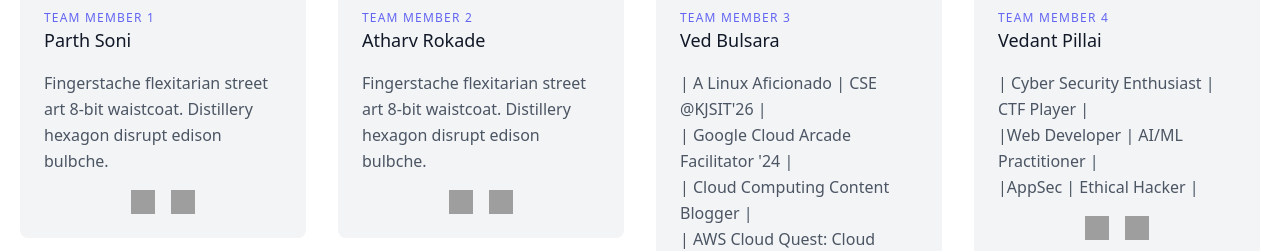
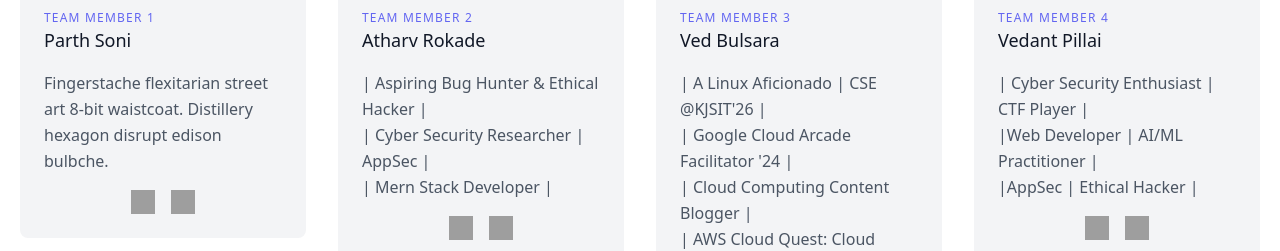
Before and after one commit to vedbulsara04/Web-Kavach, a website: page web-app/public/about.html in a window 1280 px wide. Shown: the part 652-903 px from the top of the page. Drawn offline with nearby package versions, Linux system fonts and the light colour scheme; grey boxes are pictures that could not be loaded; a web font is replaced by a local one.

Commit message:
Update about.html

```diff
--- a/web-app/public/about.html
+++ b/web-app/public/about.html
@@ -78,7 +78,7 @@
             <img class="h-40 w-40 rounded-full object-cover object-center mb-6 mx-auto" src="https://media.licdn.com/dms/image/v2/D4D03AQH3cXxwfmaehA/profile-displayphoto-shrink_400_400/profile-displayphoto-shrink_400_400/0/1679137463407?e=1732752000&v=beta&t=5naqmNoOsGLe-a0g8uU3MT_sFk_KT2yHCxhCjhrvW2w" alt="Atharv Rokade">
             <h3 class="tracking-widest text-indigo-500 text-xs font-medium title-font">TEAM MEMBER 2</h3>
             <h2 class="text-lg text-gray-900 font-medium title-font mb-4">Atharv Rokade</h2>
-            <p class="leading-relaxed text-base">Fingerstache flexitarian street art 8-bit waistcoat. Distillery hexagon disrupt edison bulbche.</p>
+               <p class="leading-relaxed text-base"> | Aspiring Bug Hunter & Ethical Hacker |<br> |  Cyber Security Researcher | AppSec  | <br> | Mern Stack Developer | </p>
             <div class="flex justify-center mt-4">
               <a href="https://www.linkedin.com/in/atharvrokade/" class="text-gray-500 hover:text-gray-900 mx-2" target="_blank">
                 <img src="https://www.svgrepo.com/show/108614/linkedin.svg" alt="LinkedIn Logo" class="w-6 h-6">
```
